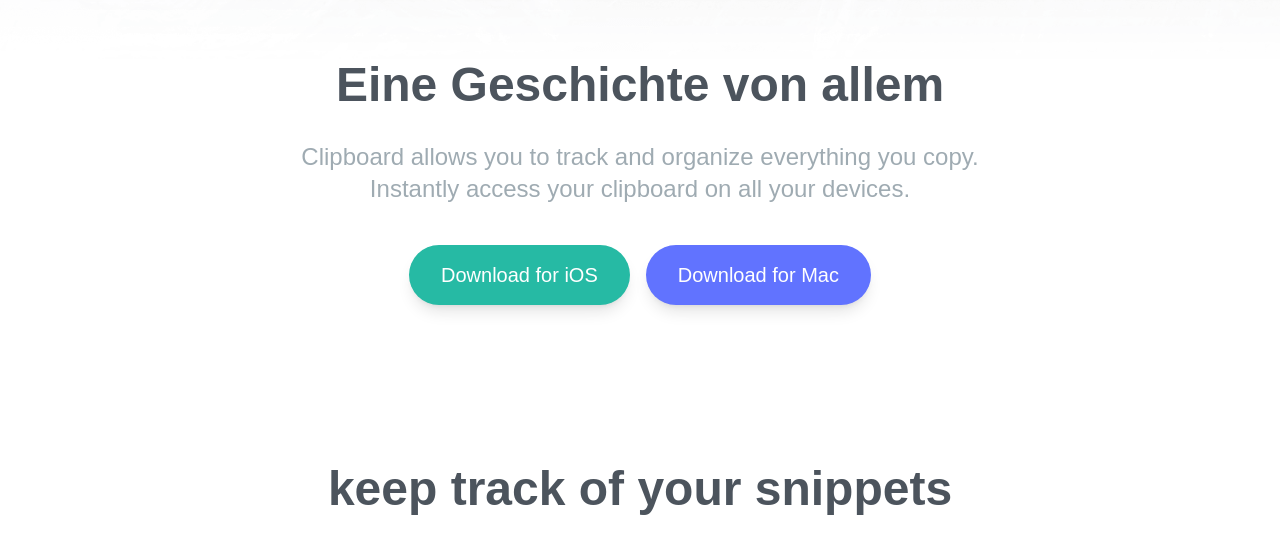
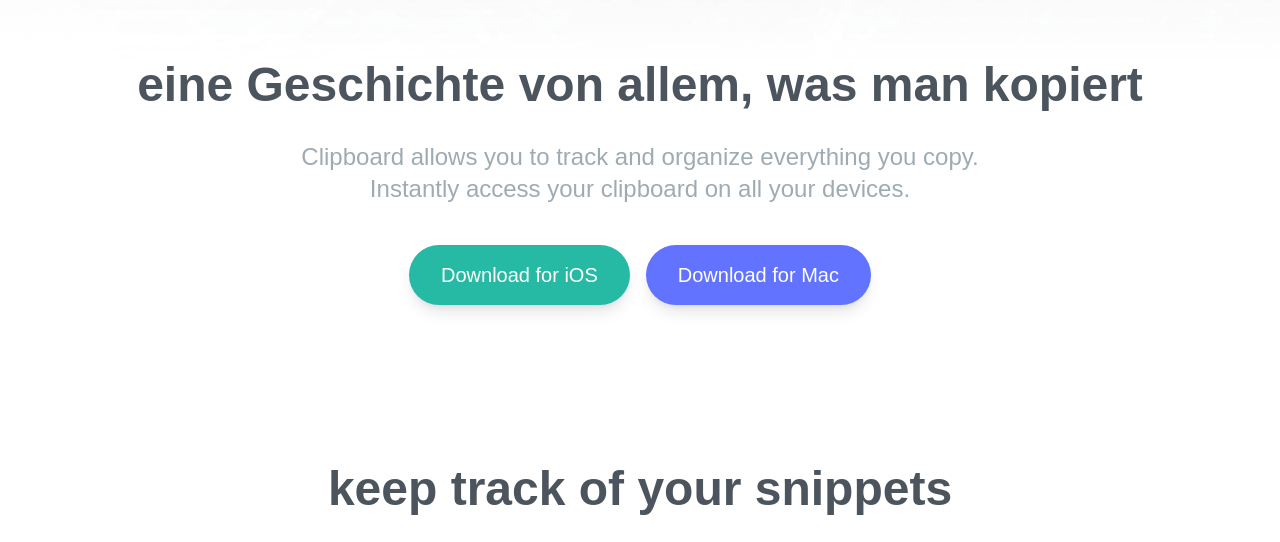
Before and after one commit to ChrisMutesa/clipboard, a website: page index.html in a window 1280 px wide. Shown: the part 256-798 px from the top of the page. Drawn offline with Linux system fonts and the light colour scheme; a web font is replaced by a local one.

Commit message:
Update index.html

```diff
--- a/index.html
+++ b/index.html
@@ -19,7 +19,7 @@
       <div class="section-container mb-40 pt-16">
         <img src="images/logo.svg" alt="" class="mx-auto my-16" />
         <h3 class="mb-8 text-4xl font-bold text-darkGrayishBlue md:text-5xl">
-          Eine Geschichte von allem
+          eine Geschichte von allem, was man kopiert
         </h3>
         <p class="max-w-3xl mx-auto mb-10 text-2xl text-grayishBlue">
           Clipboard allows you to track and organize everything you copy.
```
